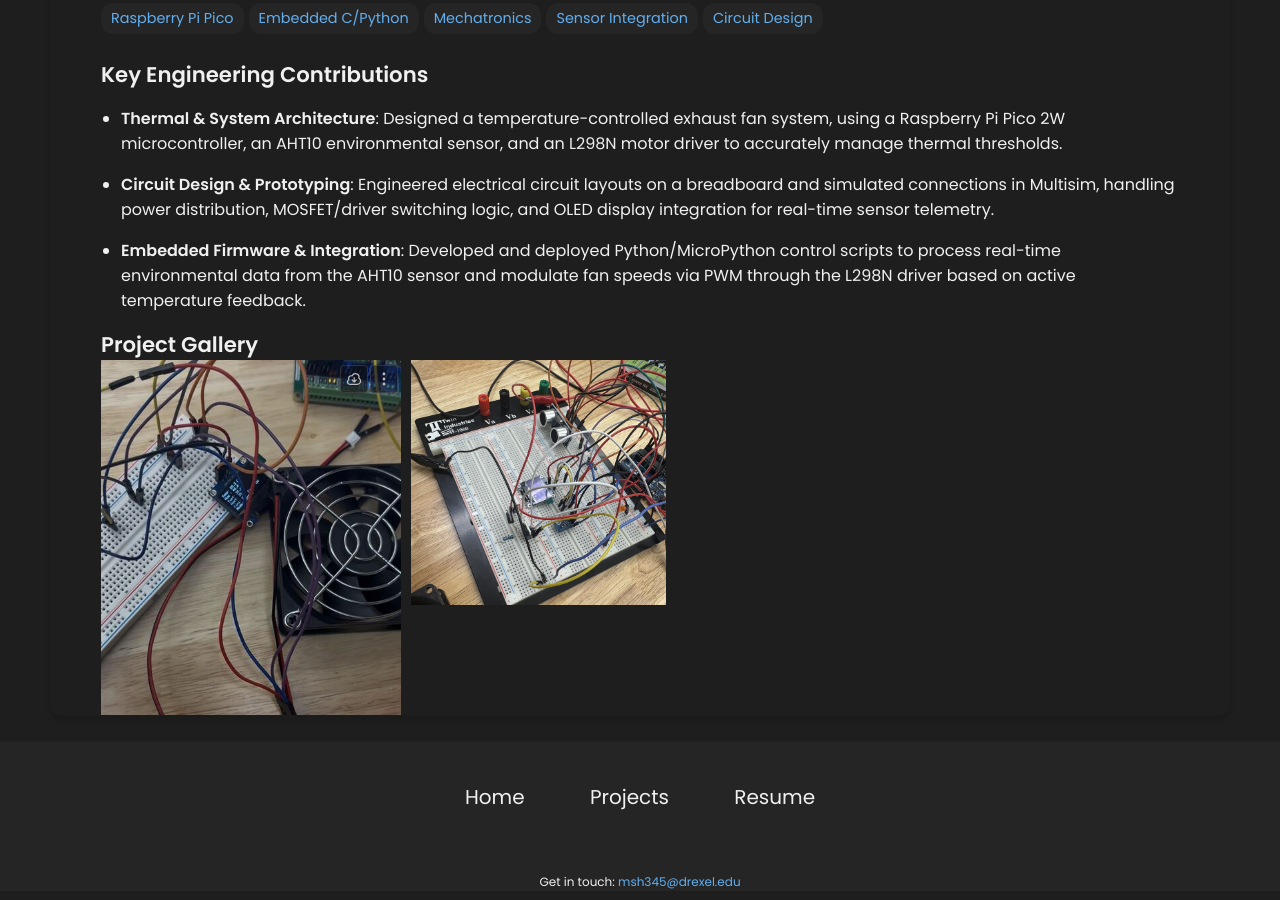
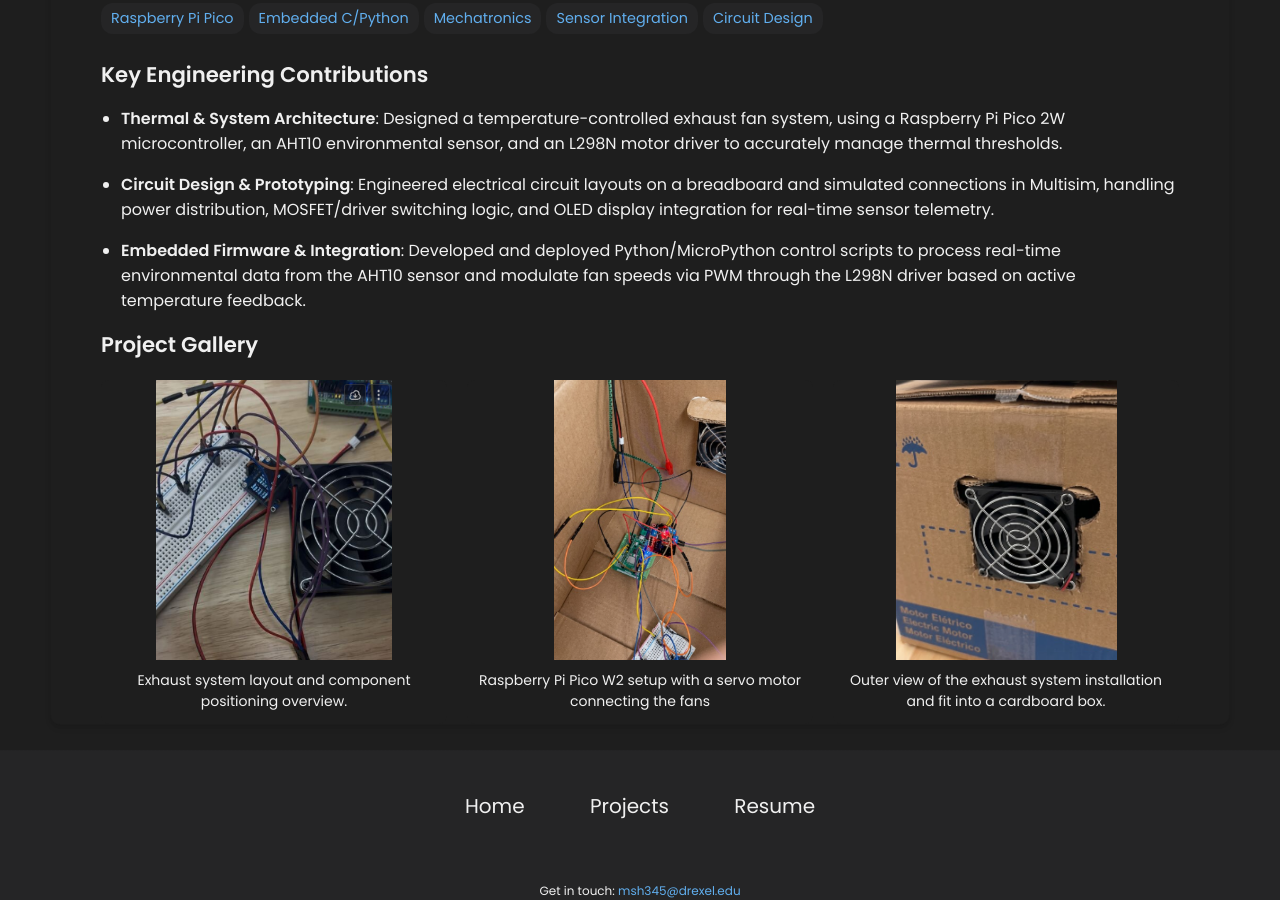
Before and after one commit to MuHasOfficial/MuHasOfficial.github.io, a Jekyll site: the page built from _projects/sonos-teardown/index.md, in a window 1280 px wide and 900 px high, scrolled down 660 px. Built offline with Jekyll 4.4.1, drawn with Linux system fonts in a browser that asks for light colours.

Commit message:
Change main image and enhance project gallery
Updated main image and added new project gallery section with multiple figures and captions.

```diff
--- a/_projects/sonos-teardown/index.md
+++ b/_projects/sonos-teardown/index.md
@@ -9,7 +9,7 @@
   - Sensor Integration
   - Circuit Design
 
-main-image: /exh1.png
+main-image: /exh2.png
 ---
 
 
@@ -20,4 +20,29 @@
 
 ## Project Gallery
 
-{% include image-gallery.html images="exh1.png, exh2.png" height="400" %}
+<div class="gallery-grid" style="display: grid; grid-template-columns: repeat(auto-fit, minmax(250px, 1fr)); gap: 20px; margin-top: 20px;">
+
+  {% assign folder_path = page.path | split: "/" | slice: 0, 2 | join: "/" %}
+
+  <figure style="text-align: center; margin: 0; background-color: #1e1e1e; border-radius: 8px; padding-bottom: 12px; overflow: hidden;">
+    <img src="/{{ folder_path }}/exh1.png" alt="Exhaust Setup 1" style="width: 100%; height: 280px; object-fit: contain; background-color: #1e1e1e; display: block;">
+    <figcaption style="margin-top: 10px; font-size: 14px; color: #f0f0f0; padding: 0 10px;">
+      Exhaust system layout and component positioning overview.
+    </figcaption>
+  </figure>
+
+  <figure style="text-align: center; margin: 0; background-color: #1e1e1e; border-radius: 8px; padding-bottom: 12px; overflow: hidden;">
+    <img src="/{{ folder_path }}/microsevroset.png" alt="Micro Servo Setup" style="width: 100%; height: 280px; object-fit: contain; background-color: #1e1e1e; display: block;">
+    <figcaption style="margin-top: 10px; font-size: 14px; color: #f0f0f0; padding: 0 10px;">
+      Raspberry Pi Pico W2 setup with a servo motor connecting the fans
+    </figcaption>
+  </figure>
+
+  <figure style="text-align: center; margin: 0; background-color: #1e1e1e; border-radius: 8px; padding-bottom: 12px; overflow: hidden;">
+    <img src="/{{ folder_path }}/outexh.png" alt="Outer Exhaust View" style="width: 100%; height: 280px; object-fit: contain; background-color: #1e1e1e; display: block;">
+    <figcaption style="margin-top: 10px; font-size: 14px; color: #f0f0f0; padding: 0 10px;">
+      Outer view of the exhaust system installation and fit into a cardboard box.
+    </figcaption>
+  </figure>
+
+</div>
```
